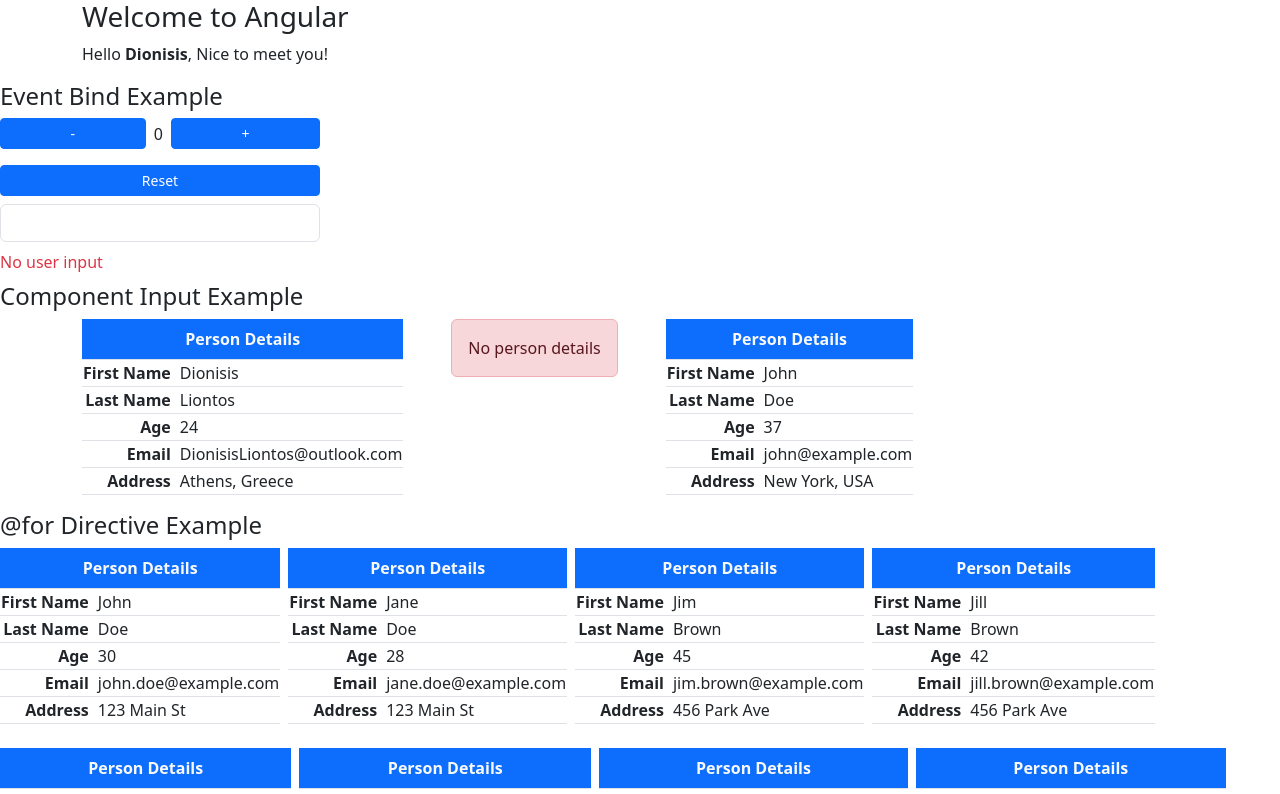
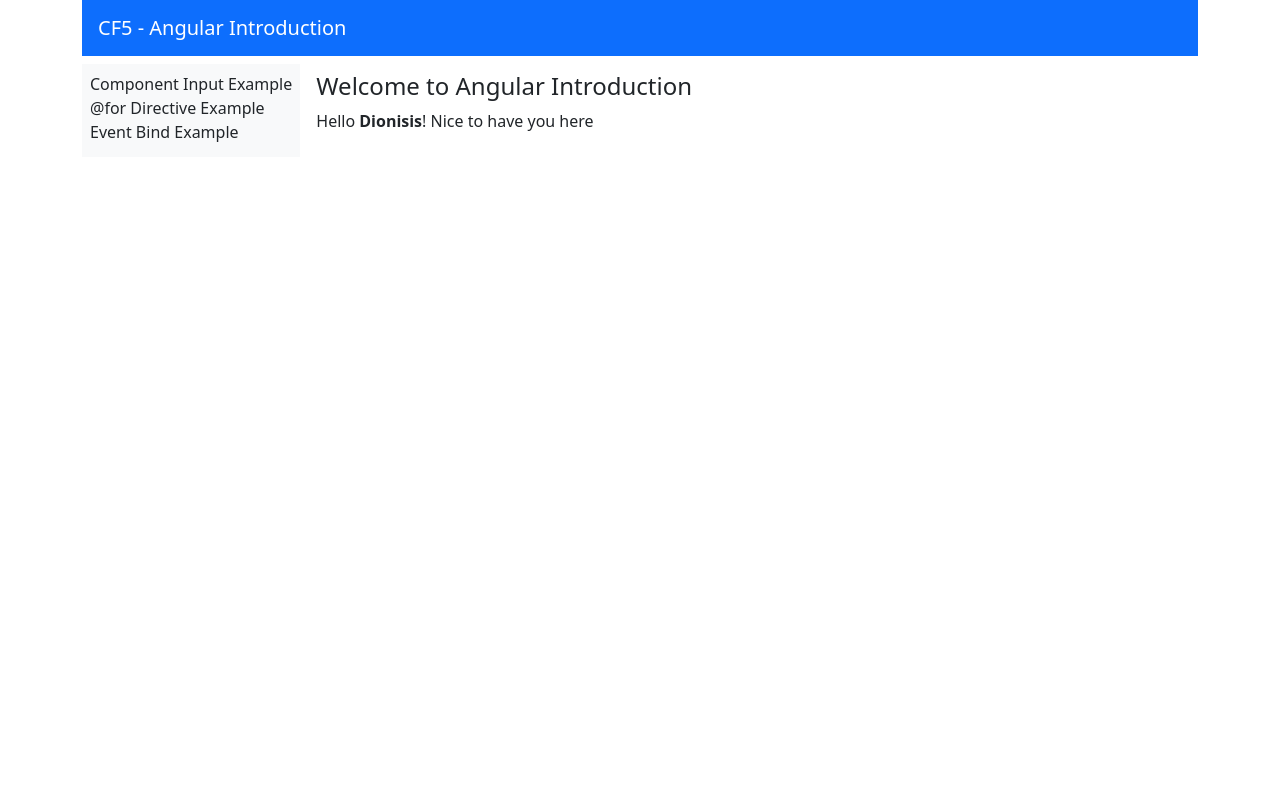
Before and after one commit to LiontosDionisis/angular-introduction, an Angular app: page /welcome in a window 1280 px wide. Before the commit this address led to /. Shown: the top 794 px of the page. Built offline with nearby package versions, Linux system fonts and the light colour scheme.

Commit message:
Routing and main menu

```diff
--- a/src/app/app.component.html
+++ b/src/app/app.component.html
@@ -7,28 +7,23 @@
 </head>
 <body>
 
+  <div class="container">
+    <div class="d-flex flex-column gap-2">
+      <nav class="navbar navbar-dark bg-primary justify-content-between">
+        <a routerLink="welcome" role="button" class="navbar-brand ms-3">CF5 - Angular Introduction</a>
+      </nav>
 
-  <div class="container ">
-    <h3>Welcome to Angular</h3>
-    <p>Hello <strong>{{name}}</strong>, Nice to meet you!</p>
+      <div class="d-flex flex-row gap-2">
+        <div class="d-flex flex-column text-nowrap bg-light p-2">
+          <span role="button" routerLink="person-table-component">Component Input Example</span>
+          <span role="button">{{'@for'}} Directive Example</span>
+          <span role="button" routerLink="event-bind-example">Event Bind Example</span>
+        </div>
+        <div class="flex-grow-1 p-2 text-nowrap">
+            <router-outlet></router-outlet>
+        </div>
+      </div>
+    </div>
   </div>
-
-  <app-event-bind-example></app-event-bind-example>
-
-  <h4>Component Input Example</h4>
-  <div class="container d-flex gap-5 text-nowrap">
-       <app-person-table [person]="person0"></app-person-table>
-       <app-person-table></app-person-table>
-       <app-person-table [person]="person1"></app-person-table>
-  </div>
-
-  <h4>{{"@for"}} Directive Example</h4>
-
-  <div class="d-flex flex-wrap text-nowrap gap-2">
-    @for(user of users; track user) {
-      <app-person-table [person]="user"></app-person-table>
-    }
-  </div>
-
 </body>
 </html>
--- a/src/app/app.component.ts
+++ b/src/app/app.component.ts
@@ -2,17 +2,18 @@
 import { PersonTableComponent } from './components/person-table/person-table.component';
 import { Person } from './shared/interfaces/person';
 import { EventBindExampleComponent } from './components/event-bind-example/event-bind-example.component';
+import { RouterLink, RouterOutlet } from '@angular/router';
 
 
 @Component({
   selector: 'app-root',
   standalone: true,
-  imports: [PersonTableComponent, EventBindExampleComponent],
+  imports: [RouterLink, RouterOutlet, PersonTableComponent, EventBindExampleComponent],
   templateUrl: './app.component.html',
   styleUrl: './app.component.css'
 })
 export class AppComponent {
-  name = 'Dionisis';
+
   person0 =  {
       givenName: "Dionisis",
       surName: "Liontos",
--- a/src/app/app.routes.ts
+++ b/src/app/app.routes.ts
@@ -1,3 +1,11 @@
 import { Routes } from '@angular/router';
+import { EventBindExampleComponent } from './components/event-bind-example/event-bind-example.component';
+import { WelcomeComponent } from './components/welcome/welcome.component';
+import { PersonTableComponent } from './components/person-table/person-table.component';
 
-export const routes: Routes = [];
+export const routes: Routes = [
+    {path: "event-bind-example", component: EventBindExampleComponent},
+    {path: "welcome", component: WelcomeComponent},
+    {path: "", redirectTo: "/welcome", pathMatch: "full"},
+    {path: "person-table-component", component: PersonTableComponent}
+];
--- /dev/null
+++ b/src/app/components/welcome/welcome.component.html
@@ -0,0 +1,2 @@
+<h4>Welcome to Angular Introduction</h4>
+<p>Hello <strong>{{name}}</strong>! Nice to have you here</p>
--- /dev/null
+++ b/src/app/components/welcome/welcome.component.ts
@@ -0,0 +1,12 @@
+import { Component } from '@angular/core';
+
+@Component({
+  selector: 'app-welcome',
+  standalone: true,
+  imports: [],
+  templateUrl: './welcome.component.html',
+  styleUrl: './welcome.component.css'
+})
+export class WelcomeComponent {
+  name = "Dionisis";
+}
```
Also changed, not shown: src/app/components/welcome/welcome.component.css (added).
